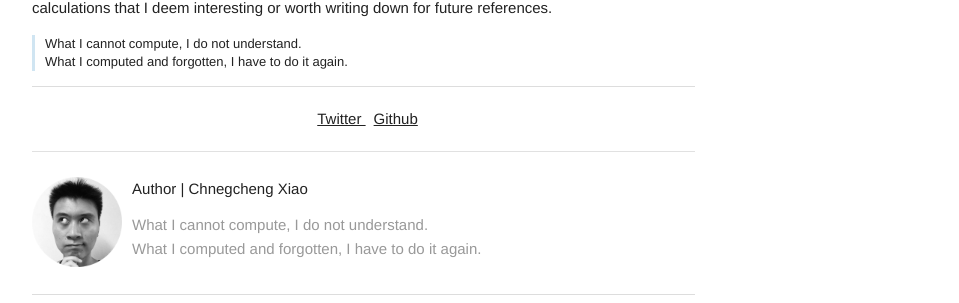
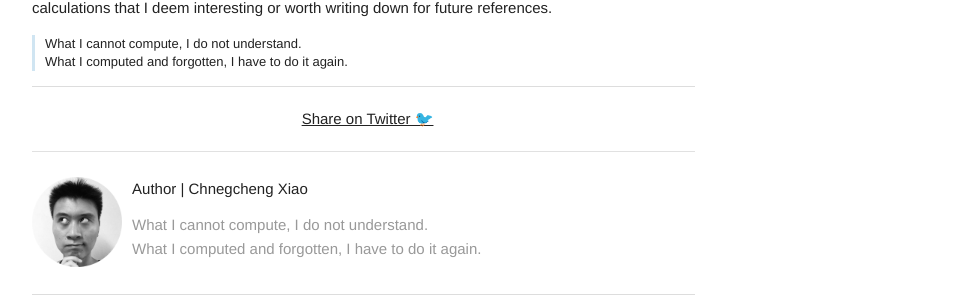
Before and after one commit to Chengcheng-Xiao/Chengcheng-Xiao.github.io, a Jekyll site: the page built from _posts/2019-06-21-Hello-World.md, in a window 1280 px wide. Shown: the part 238-541 px from the top of the page, without its empty margins (160-1119 px from the left). Built offline with Jekyll 4.4.1, drawn with Linux system fonts in a browser that asks for light colours.

Commit message:
add share button

```diff
--- a/_includes/share.html
+++ b/_includes/share.html
@@ -1,11 +1,11 @@
 <section class="share">
-  <a class="share-link" href="https://twitter.com/iconxicon" onclick="window.open(this.href, 'twitter-share', 'width=550,height=235');return false;">
-    Twitter
+  <a class="share-link" href="https://twitter.com/intent/tweet?url={{ site.url }}{{ page.url }}{% if page.description %}&text={{ page.description | url_escape }}{% else %}{{ page.title | url_escape }}{% endif %}{% if site.twitter %}&via={{ site.twitter }}{% endif %}" onclick="window.open(this.href, 'twitter-share', 'width=550,height=235');return false;">
+    Share on Twitter 🐦
   </a>
-  <a class="share-link" href="https://github.com/Chengcheng-Xiao" onclick="window.open(this.href, 'facebook-share','width=580,height=296');return false;">
+<!--  <a class="share-link" href="https://github.com/Chengcheng-Xiao" onclick="window.open(this.href, 'facebook-share','width=580,height=296');return false;">
     Github
   </a>
-<!--  <a class="share-link" href="" onclick="window.open(this.href, 'google-plus-share', 'width=490,height=530'); return false;">
+  <a class="share-link" href="" onclick="window.open(this.href, 'google-plus-share', 'width=490,height=530'); return false;">
     Google+
   </a> -->
 </section>
```
